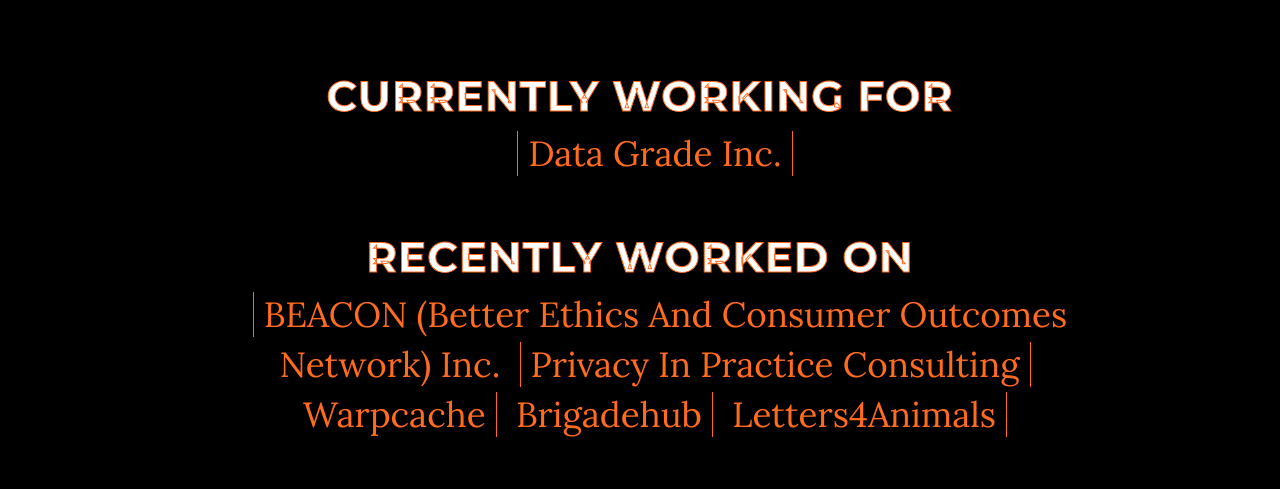
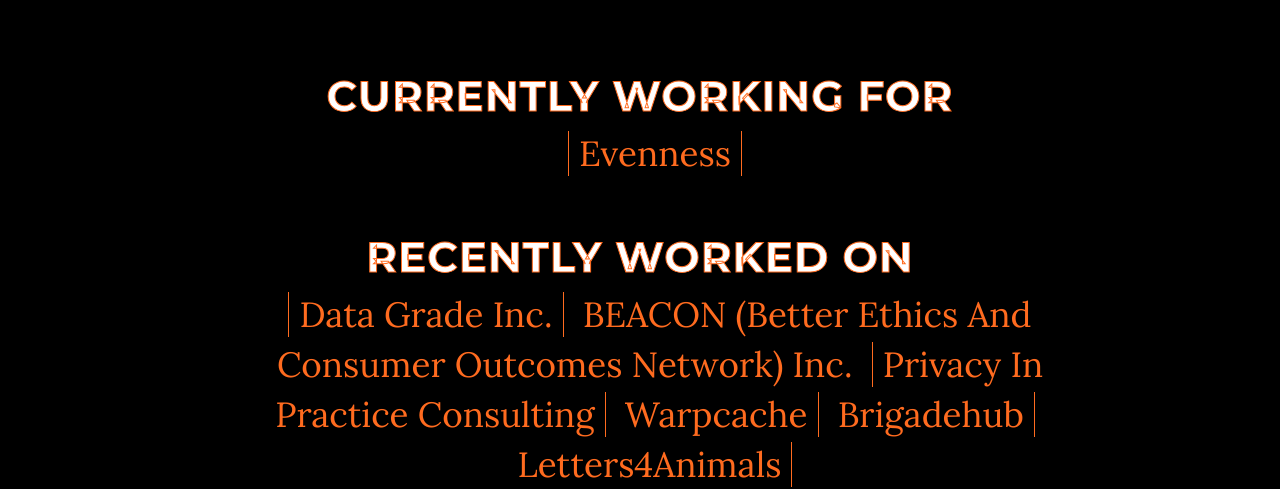
Before and after one commit to BasSondag/profile, a website: page client/index.html in a window 1280 px wide. Shown: the part 1860-2349 px from the top of the page. Drawn offline with Linux system fonts and the light colour scheme; grey boxes are pictures that could not be loaded.

Commit message:
work history update

```diff
--- a/client/index.html
+++ b/client/index.html
@@ -147,7 +147,7 @@
                 <div class="col-lg-10 col-lg-offset-1">
                     <h2>Currently Working For</h2>
                     <ul class="ul-projects">
-                        <li class="li-projects"><a href="https://www.datagrade.com/" target="_blank">Data Grade Inc.</a></li>
+                        <li class="li-projects"><a href="https://www.linkedin.com/company/evenness-rocks/about/" target="_blank">Evenness</a></li>
                     </ul>
                 </div>
             </div>
@@ -155,6 +155,7 @@
                 <div class="col-lg-10 col-lg-offset-1">
                     <h2>Recently Worked On</h2>
                     <ul class="ul-projects">
+                        <li class="li-projects"><a href="https://www.linkedin.com/company/datagrade/posts/?feedView=all/" target="_blank">Data Grade Inc.</a></li>
                         <li class="li-projects"><a href="https://www.linkedin.com/company/beacontrustnetwork/about/" target="_blank">BEACON (Better Ethics And Consumer Outcomes Network) Inc.</a>
                         <li class="li-projects"><a href="https://www.linkedin.com/company/privacy-in-practice-pip-consulting-llc/about/">Privacy In Practice Consulting</a></li>
                         <li class="li-projects"><a href="https://www.linkedin.com/company/warpcache-bv/about/">Warpcache</a></li>
```
